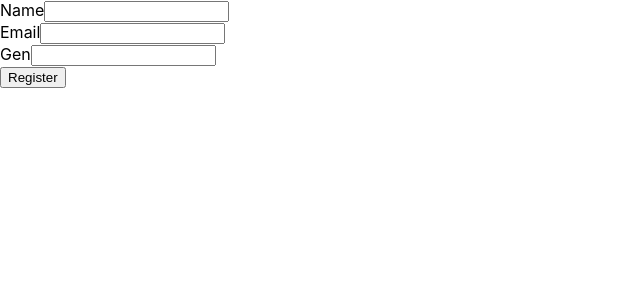
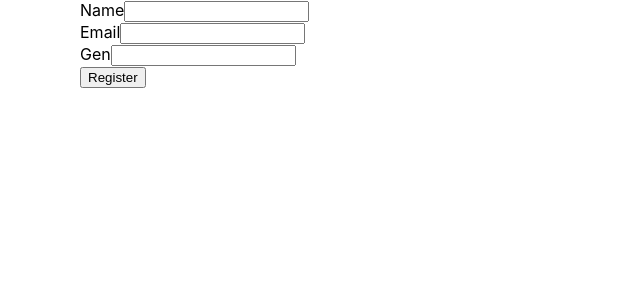
Before and after one commit to Freedom-seven/user, a React (Create React App) app: page / in a window 1280 px wide. Shown: the top 300 px of the page, without its empty margins (0-640 px from the left). Built offline with nearby package versions, Linux system fonts and the light colour scheme.

Commit message:
add style

```diff
--- a/src/App.jsx
+++ b/src/App.jsx
@@ -25,7 +25,7 @@ class App extends Component {
           });
 
         return (
-            <div>
+            <div style={{marginLeft: "5rem"}}>
                 <AddForm addUser={this.handleAddUser} />
                 {users}
             </div>
```
